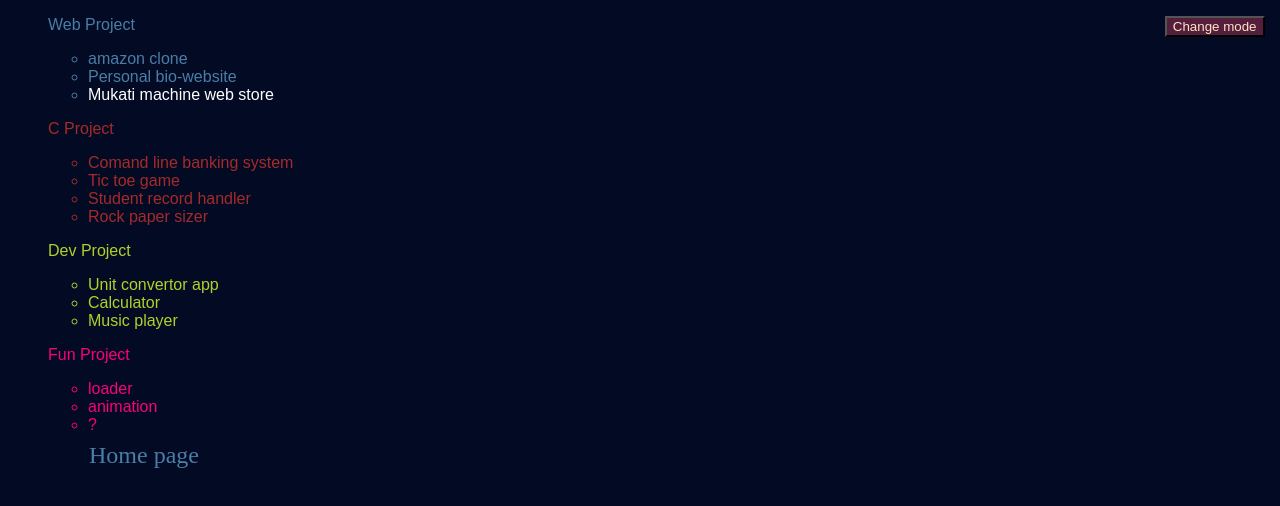
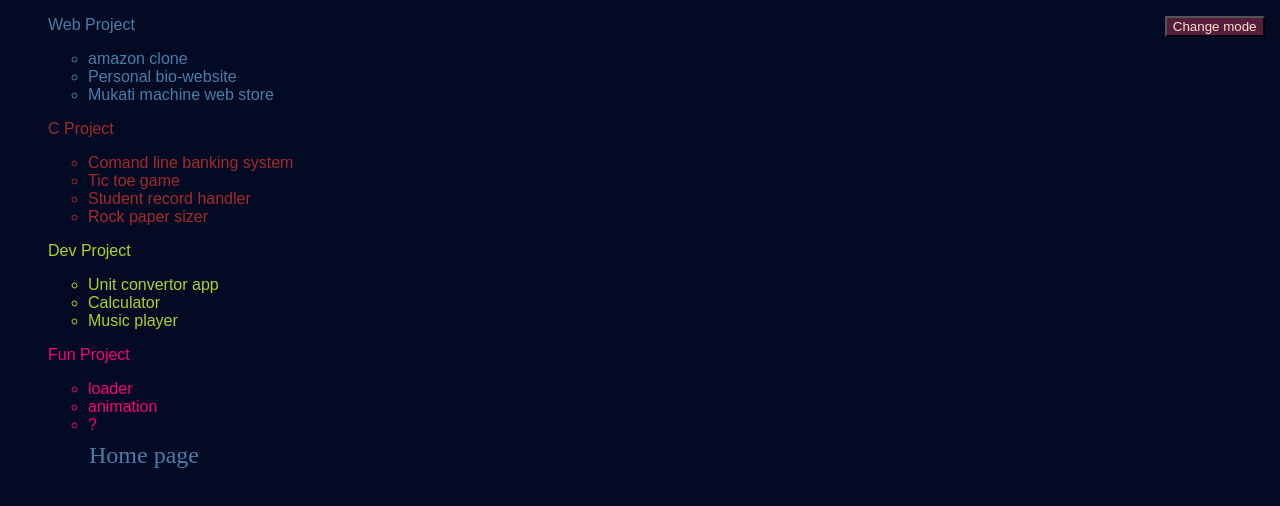
Before and after one commit to Jeet0808/JLSS-new-v, a plain HTML site: page my_project.html in a window 1280 px wide. Drawn offline with Linux system fonts and the light colour scheme.

Commit message:
Update my_project.html

```diff
--- a/my_project.html
+++ b/my_project.html
@@ -20,7 +20,7 @@
 
             </li>
             <li>
-                <a class="https://jeet0808.github.io/Mukati-machine-store/" >Mukati machine web store</a>
+                <a class="c1" href="https://jeet0808.github.io/Mukati-machine-store/" >Mukati machine web store</a>
 
             </li>
         </ul>
@@ -40,7 +40,7 @@
 
             </li>
             <li>
-                <a class="c2"href="optimized-banking-system[1].c" >Rock paper sizer</a>
+                <a class="c2" href="optimized-banking-system[1].c" >Rock paper sizer</a>
 
             </li>
 <!--              <li>
```
